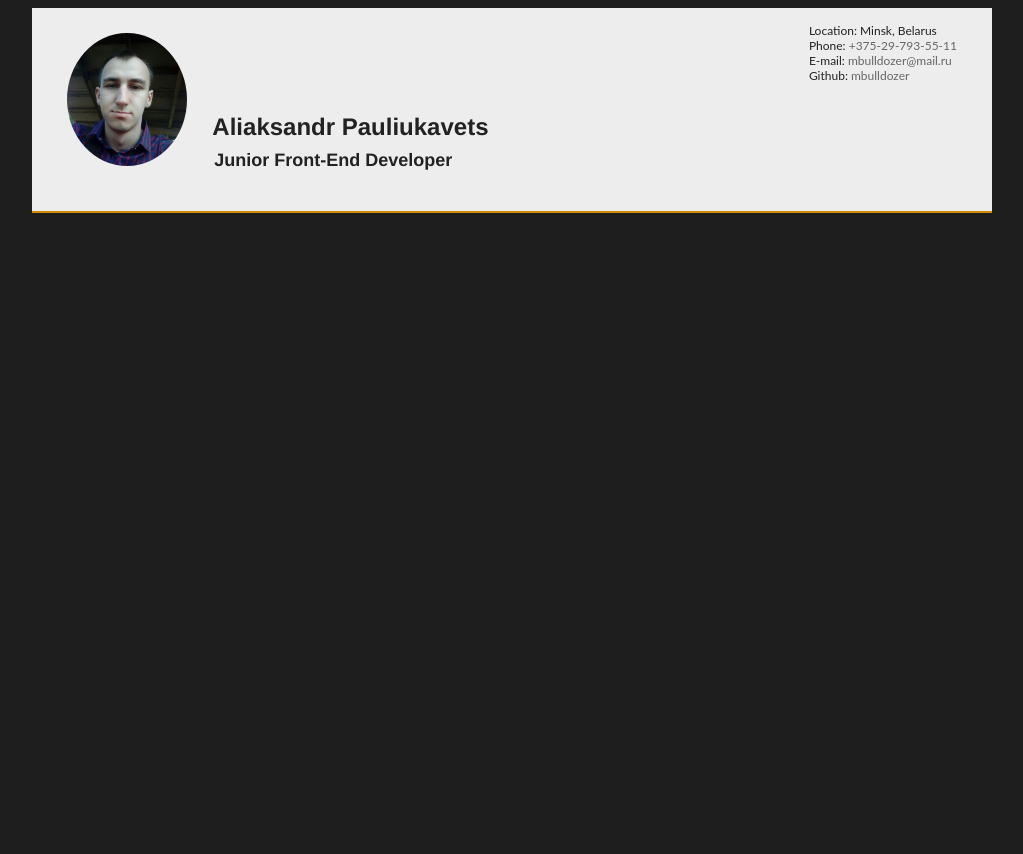
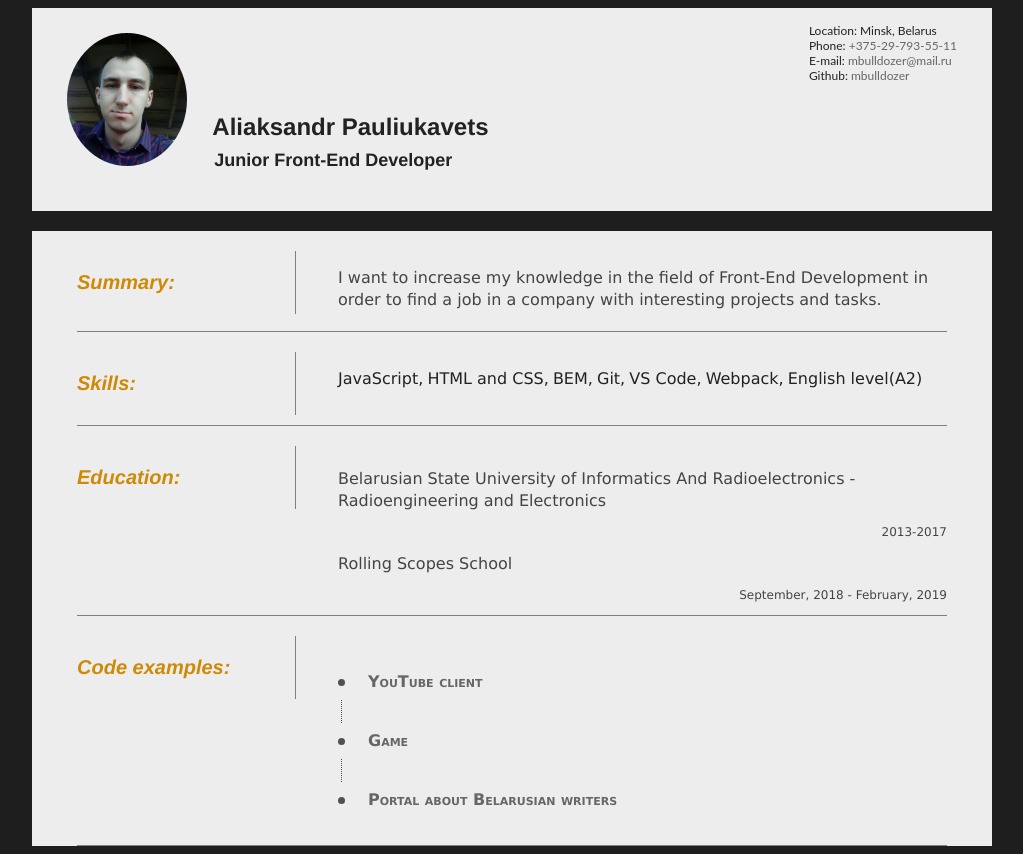
Before and after one commit to mbulldozer/rsschool-2019Q1-cv, a plain HTML site: page index.html in a window 1280 px wide. Shown: the whole page, without its empty margins (128-1151 px from the left). Before the commit the page ends 800 px from the top, so only its background shows below. Drawn offline with Linux system fonts and the light colour scheme.

Commit message:
feat: add main content for cv

```diff
--- a/index.html
+++ b/index.html
@@ -8,7 +8,7 @@
     <title>Curriculum Vitae</title>
 </head>
 <body>
-    <header>
+    <header class="header">
         <div class="header-wrap">
             <div class="photo">
                 <img src="photo.jpg" alt="Photo">
@@ -27,7 +27,73 @@
             </div>
         </div>
     </header>
-    <main></main>
-    <footer></footer>
+    <main class="main">
+        <div class="main-wrap">
+            <section class="summary">
+                <article>
+                    <header class="article-header">
+                        <h3>Summary:</h3>
+                    </header>
+                    <div class="article-info">
+                        <p>I want to increase my knowledge in the field of Front-End Development in order to find a job in a company with interesting projects and tasks.</p>
+                    </div>
+                </article>
+                <div class="clear"></div>
+            </section>
+            <section class="skills">
+                <article>
+                    <header class="article-header">
+                        <h3>Skills:</h3>
+                    </header>
+                    <div class="article-info">
+                        <ul class="skills-list">
+                            <li>JavaScript,</li>
+                            <li>HTML and CSS,</li>
+                            <li>BEM,</li>
+                            <li>Git,</li>
+                            <li>VS Code,</li>
+                            <li>Webpack,</li>
+                            <li>English level(A2)</li>
+                        </ul>
+                    </div>
+                </article>
+                <div class="clear"></div>
+            </section>
+            <section class="education">
+                <article>
+                    <header class="article-header">
+                        <h3>Education:</h3>
+                    </header>
+                    <div class="article-info">
+                        <div>
+                            <h4>Belarusian State University of Informatics And Radioelectronics - Radioengineering and Electronics</h4>
+                            <p>2013-2017</p>
+                        </div>
+                        <div>
+                            <h4>Rolling Scopes School</h4>
+                            <p>September, 2018 - February, 2019</p>
+                        </div>
+                    </div>
+                </article>
+                <div class="clear"></div>
+            </section>
+            <section class="code-examples">
+                <article>
+                    <header class="article-header">
+                        <h3>Code examples:</h3>
+                    </header>
+                    <div class="article-info">
+                        <ul class="examples-list">
+                            <li><a href="https://github.com/mbulldozer/youtube-client" title="YouTube client">YouTube client</a></li>
+                            <li><a href="https://github.com/mbulldozer/rss-game" title="Game">Game</a></li>
+                            <li><a href="https://github.com/mbulldozer/team-project" title="Writers of Belarus">Portal about Belarusian writers</a></li>
+                        </ul>
+                    </div>
+                </article>
+                <div class="clear"></div>
+            </section>
+        </div>
+    </main>
+    <footer class="footer"></footer>
 </body>
 </html>
--- a/style.css
+++ b/style.css
@@ -5,16 +5,14 @@ html, body {
     color: #222;
 }
 
-header {
+.header, .main, .footer {
     max-width: 960px;
-    background: #f8f8fa;
+    background: #ededed;
     margin: 0px auto;
 }
 
 .header-wrap {
     padding: 25px 35px;
-    border-bottom: 2px solid #cf8a05;
-    background: #ededed;
 }
 
 .photo {
@@ -38,6 +36,11 @@ h1 {
     font-weight: 700;
     font-family: Helvetica, Arial, sans-serif;
     margin-bottom: -6px;
+}
+
+h1:hover {
+    font-size: 25px;
+    color: #be3e0d;
 }
 
 h2 {
@@ -66,3 +69,118 @@ a {
 a:hover {
     color: #cf8a05;
 }
+
+.main-wrap {
+    margin-top: 20px;
+    padding: 0 45px;
+}
+
+section {
+    border-bottom: 1px solid #808080;
+    padding: 20px 0 0;
+}
+
+h3 {
+    font-family: Helvetica, Arial, sans-serif;
+    font-style: italic;
+    font-size: 20px;
+    color: #cf8a05;
+}
+
+p {
+    font-family: "Lucida Sans";
+    font-size: 16px;
+    line-height: 22px;
+    margin-bottom: 20px;
+    color: #444;
+}
+
+.article-header {
+    float: left;
+    width: 25%;
+    height: 100%;
+    border-right: 1px solid #808080;
+}
+
+.article-info {
+    float: right;
+    width: 70%;
+}
+
+.clear {
+    clear: both;
+}
+
+.skills-list {
+    padding-left: 0;
+    margin-bottom: 35px;
+}
+.skills-list li {
+    display: inline;
+    font-family: "Lucida Sans";
+    font-size: 16px;
+    line-height: 22px;
+}
+
+.skills-list li:hover {
+    font-size: 17px;
+    color: #47cf73;
+}
+
+.examples-list {
+    padding-left: 0;
+    list-style: none;
+    font-family: "Lucida Sans";
+}
+.examples-list li {
+    position: relative;
+    padding: 20px 0 20px 30px;
+    color: #D29D25;
+    font-variant: small-caps;
+    font-weight: bold;
+    cursor: pointer;
+}
+.examples-list li:before {
+    position: absolute;
+    width: 7px;
+    height: 7px;
+    border-radius: 50%;
+    background: #4F5151;
+    content: "";
+    left: 0;
+    transition: .3s ease-in-out;
+    top: 27px;
+}
+.examples-list li:after {
+    position: absolute;
+    border-left: 1px dotted #4F5151;
+    width: 1px;
+    bottom: -12px;
+    content: "";
+    left: 3px;
+    top: 48px;
+}
+.examples-list li:hover:before {
+    box-shadow: 0 0 0 10px rgba(0,0,0,.2)
+}
+.examples-list li:last-child:after {
+    content: none;
+}
+
+h4 {
+    font-family: "Lucida Sans";
+    font-size: 16px;
+    font-weight: 400;
+    line-height: 22px;
+    margin-bottom: 20px;
+    color: #444;
+}
+
+.education p {
+    text-align: right;
+    font-family: "Lucida Sans";
+    font-size: 12px;
+    line-height: 0;
+    margin-bottom: 20px;
+    color: #444;
+}
```
